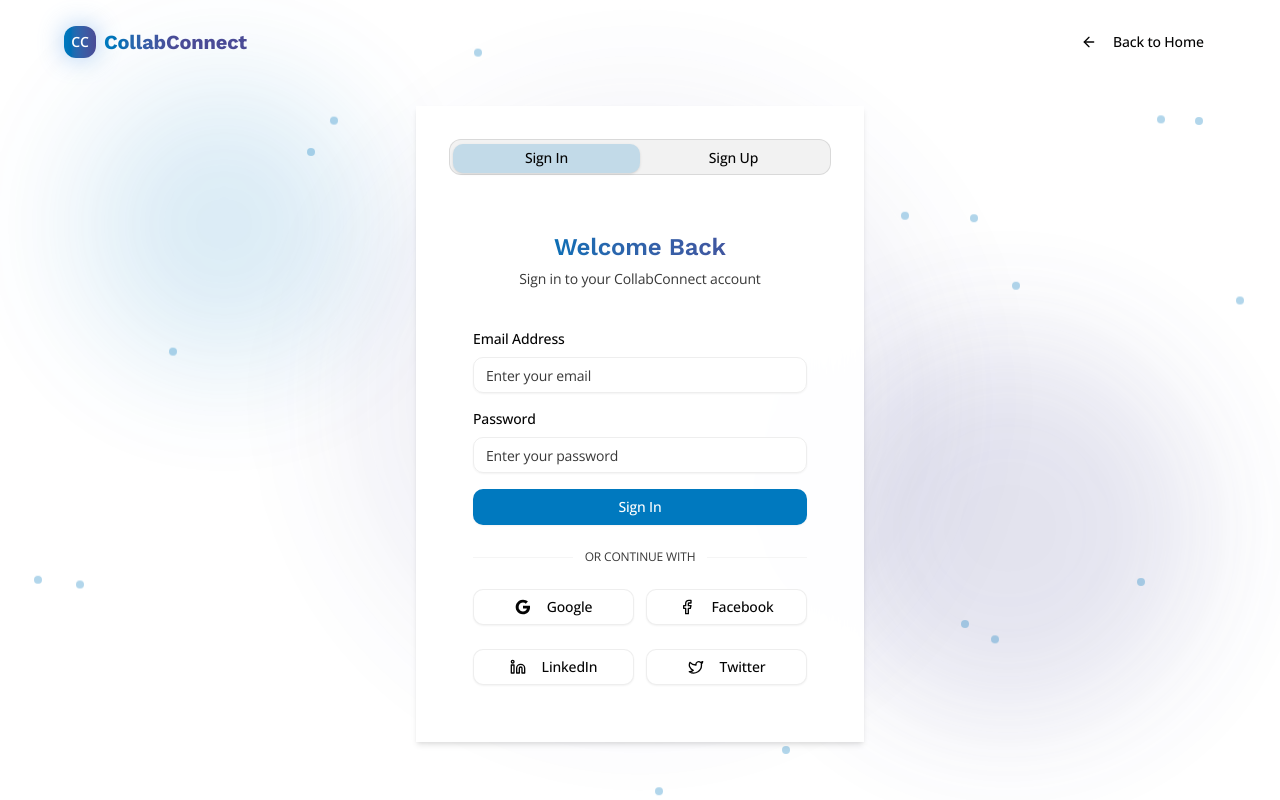
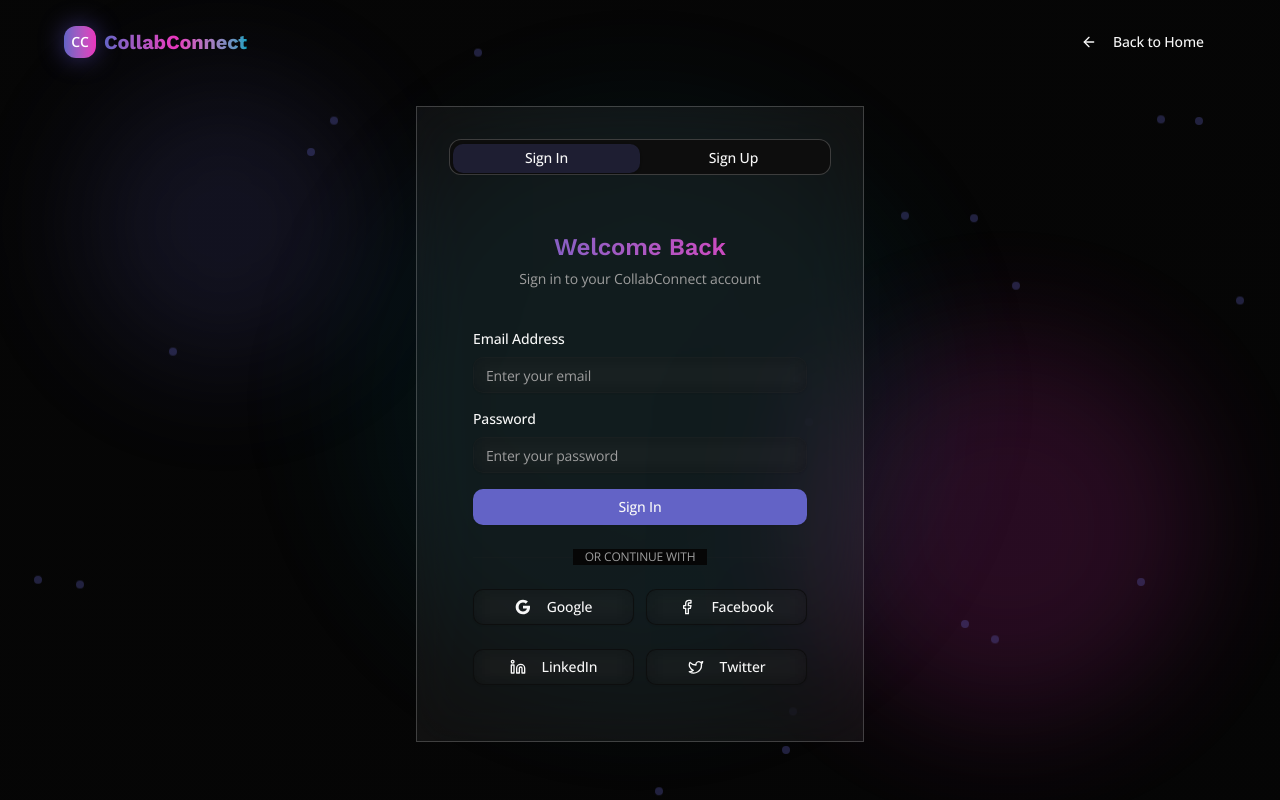
Before and after one commit to NIKHIL69000/Collab-and-connect, a Next.js app: page /login in a window 1280 px wide. Built offline with nearby package versions, Linux system fonts and the light colour scheme.

Commit message:
revert to v26 for stability
Restore previous stable version with minor adjustments

Co-authored-by: null <179580151+NIKHIL69000@users.noreply.github.com>

```diff
--- a/app/globals.css
+++ b/app/globals.css
@@ -4,46 +4,46 @@
 @custom-variant dark (&:is(.dark *));
 
 :root {
-  /* Converting to light theme with white background and professional colors */
-  --background: oklch(1 0 0); /* #ffffff white background */
-  --foreground: oklch(0.11 0 0); /* #1C1C1C dark text for headings */
-  --card: oklch(1 0 0); /* #ffffff white cards */
-  --card-foreground: oklch(0.11 0 0);
-  --popover: oklch(1 0 0);
-  --popover-foreground: oklch(0.11 0 0);
-  --primary: oklch(0.55 0.15 240); /* #4A90E2 professional blue */
-  --primary-foreground: oklch(1 0 0);
-  --secondary: oklch(0.45 0.12 280); /* #8E44AD purple accent */
-  --secondary-foreground: oklch(1 0 0);
-  --muted: oklch(0.96 0 0); /* #f5f5f5 very light gray */
-  --muted-foreground: oklch(0.34 0 0); /* #555555 medium gray for body text */
-  --accent: oklch(0.45 0.12 280); /* #8E44AD purple accent */
-  --accent-foreground: oklch(1 0 0);
-  --destructive: oklch(0.6 0.2 20);
-  --destructive-foreground: oklch(1 0 0);
-  --border: oklch(0.9 0 0); /* Light gray borders */
-  --input: oklch(1 0 0); /* White input backgrounds */
-  --ring: oklch(0.55 0.15 240 / 0.5); /* Primary color focus ring */
-  --chart-1: oklch(0.55 0.15 240); /* Blue */
-  --chart-2: oklch(0.45 0.12 280); /* Purple */
-  --chart-3: oklch(0.65 0.25 340); /* Pink accent */
+  --background: oklch(0.12 0 0); /* #1f1f1f dark background */
+  --foreground: oklch(0.98 0 0); /* #ffffff white text */
+  --card: oklch(0.16 0 0 / 0.8); /* Semi-transparent dark cards for glassmorphism */
+  --card-foreground: oklch(0.98 0 0);
+  --popover: oklch(0.16 0 0 / 0.9);
+  --popover-foreground: oklch(0.98 0 0);
+  --primary: oklch(0.55 0.15 280); /* #6b5ce8 vibrant purple */
+  --primary-foreground: oklch(0.98 0 0);
+  --secondary: oklch(0.65 0.12 220); /* #3bb8f5 neon blue */
+  --secondary-foreground: oklch(0.98 0 0);
+  --muted: oklch(0.16 0 0); /* #2a2a2a medium gray */
+  --muted-foreground: oklch(0.7 0 0);
+  --accent: oklch(0.65 0.25 340); /* #ff3d7f neon pink */
+  --accent-foreground: oklch(0.98 0 0);
+  --destructive: oklch(0.6 0.2 20); /* Red for destructive actions */
+  --destructive-foreground: oklch(0.98 0 0);
+  --border: oklch(0.3 0 0 / 0.3); /* Semi-transparent borders */
+  --input: oklch(0.16 0 0 / 0.8); /* Dark input backgrounds */
+  --ring: oklch(0.55 0.15 280 / 0.5); /* Primary color focus ring */
+  --chart-1: oklch(0.55 0.15 280); /* Purple */
+  --chart-2: oklch(0.65 0.12 220); /* Blue */
+  --chart-3: oklch(0.65 0.25 340); /* Pink */
   --chart-4: oklch(0.7 0.15 60); /* Yellow accent */
   --chart-5: oklch(0.6 0.2 160); /* Green accent */
-  --radius: 0.75rem;
-  --sidebar: oklch(1 0 0);
-  --sidebar-foreground: oklch(0.11 0 0);
-  --sidebar-primary: oklch(0.55 0.15 240);
-  --sidebar-primary-foreground: oklch(1 0 0);
-  --sidebar-accent: oklch(0.45 0.12 280);
-  --sidebar-accent-foreground: oklch(1 0 0);
-  --sidebar-border: oklch(0.9 0 0);
-  --sidebar-ring: oklch(0.55 0.15 240 / 0.5);
+  --radius: 0.75rem; /* Slightly more rounded for modern look */
+  --sidebar: oklch(0.14 0 0); /* Darker sidebar */
+  --sidebar-foreground: oklch(0.98 0 0);
+  --sidebar-primary: oklch(0.55 0.15 280);
+  --sidebar-primary-foreground: oklch(0.98 0 0);
+  --sidebar-accent: oklch(0.65 0.12 220);
+  --sidebar-accent-foreground: oklch(0.98 0 0);
+  --sidebar-border: oklch(0.3 0 0 / 0.3);
+  --sidebar-ring: oklch(0.55 0.15 280 / 0.5);
+  /* Added font family CSS custom properties for proper font configuration */
   --font-work-sans: var(--font-work-sans);
   --font-open-sans: var(--font-open-sans);
 }
 
 .dark {
-  /* Keeping dark mode available but defaulting to light */
+  /* Dark mode uses same values as root for consistent dark theme */
   --background: oklch(0.12 0 0);
   --foreground: oklch(0.98 0 0);
   --card: oklch(0.16 0 0 / 0.8);
@@ -85,27 +85,28 @@
 
   html {
     scroll-behavior: smooth;
-    overflow-x: hidden;
+    overflow-x: hidden; /* Prevent horizontal scroll */
   }
 
   body {
     @apply bg-background text-foreground;
-    /* Removed backdrop-filter for clean light theme */
-    overflow-x: hidden;
+    backdrop-filter: blur(10px);
+    overflow-x: hidden; /* Prevent horizontal scroll */
     min-height: 100vh;
-    min-height: 100dvh;
+    min-height: 100dvh; /* Dynamic viewport height for mobile */
+    /* Enhanced typography with better line height and letter spacing */
     line-height: 1.6;
     letter-spacing: -0.01em;
   }
 
-  /* Enhanced typography hierarchy for professional SaaS look */
+  /* Improved typography hierarchy with consistent spacing */
   h1,
   h2,
   h3,
   h4,
   h5,
   h6 {
-    @apply font-bold text-foreground;
+    @apply font-bold;
     line-height: 1.2;
     letter-spacing: -0.02em;
     margin-bottom: 0.5em;
@@ -139,12 +140,12 @@
   }
 
   p {
-    @apply text-base md:text-lg text-muted-foreground;
+    @apply text-base md:text-lg;
     line-height: 1.7;
     margin-bottom: 1em;
   }
 
-  /* Enhanced spacing utilities for consistent professional layout */
+  /* Enhanced spacing utilities for consistent layout */
   .section-padding {
     @apply py-16 md:py-20 lg:py-24;
   }
@@ -191,35 +192,32 @@
     font-size: clamp(4.5rem, 12vw, 6rem);
   }
 
-  /* Updated glass effects for light theme */
   .glass {
-    background: rgba(255, 255, 255, 0.9);
+    background: rgba(255, 255, 255, 0.1);
     backdrop-filter: blur(10px);
-    border: 1px solid rgba(0, 0, 0, 0.1);
+    border: 1px solid rgba(255, 255, 255, 0.2);
+    will-change: transform; /* Optimize for animations */
+  }
+
+  .glass-card {
+    background: rgba(255, 255, 255, 0.05);
+    backdrop-filter: blur(20px);
+    border: 1px solid rgba(255, 255, 255, 0.1);
     will-change: transform;
   }
 
-  .glass-card {
-    background: rgba(255, 255, 255, 0.95);
-    backdrop-filter: blur(20px);
-    border: 1px solid rgba(0, 0, 0, 0.05);
-    box-shadow: 0 4px 6px -1px rgba(0, 0, 0, 0.1), 0 2px 4px -1px rgba(0, 0, 0, 0.06);
-    will-change: transform;
-  }
-
-  /* Updated glow effects for light theme with blue/purple colors */
   .neon-glow {
-    box-shadow: 0 0 20px rgba(74, 144, 226, 0.3);
+    box-shadow: 0 0 20px rgba(107, 92, 232, 0.3);
     will-change: box-shadow;
   }
 
   .neon-glow-pink {
-    box-shadow: 0 0 20px rgba(142, 68, 173, 0.3);
+    box-shadow: 0 0 20px rgba(255, 61, 127, 0.3);
     will-change: box-shadow;
   }
 
   .neon-glow-blue {
-    box-shadow: 0 0 20px rgba(74, 144, 226, 0.3);
+    box-shadow: 0 0 20px rgba(59, 184, 245, 0.3);
     will-change: box-shadow;
   }
 
@@ -261,7 +259,7 @@
   }
 
   .btn-hover-glow:hover {
-    box-shadow: 0 0 25px rgba(74, 144, 226, 0.4);
+    box-shadow: 0 0 25px rgba(107, 92, 232, 0.4);
     transform: translateY(-1px);
   }
 
@@ -306,12 +304,11 @@
     pointer-events: none;
   }
 
-  /* Updated particle colors for light theme */
   .particle {
     position: absolute;
     background: linear-gradient(45deg, var(--primary), var(--accent));
     border-radius: 50%;
-    opacity: 0.4;
+    opacity: 0.6;
     animation: float-up linear infinite;
   }
 
@@ -348,10 +345,10 @@
   @keyframes animate-glow-pulse {
     0%,
     100% {
-      box-shadow: 0 0 20px rgba(74, 144, 226, 0.3);
+      box-shadow: 0 0 20px rgba(107, 92, 232, 0.3);
     }
     50% {
-      box-shadow: 0 0 30px rgba(74, 144, 226, 0.6);
+      box-shadow: 0 0 30px rgba(107, 92, 232, 0.6);
     }
   }
 
@@ -414,6 +411,7 @@
   --color-sidebar-accent-foreground: var(--sidebar-accent-foreground);
   --color-sidebar-border: var(--sidebar-border);
   --color-sidebar-ring: var(--sidebar-ring);
+  /* Added font family configuration for Tailwind CSS v4 */
   --font-sans: var(--font-open-sans), ui-sans-serif, system-ui, sans-serif;
   --font-serif: var(--font-work-sans), ui-serif, Georgia, serif;
   --font-mono: ui-monospace, SFMono-Regular, "SF Mono", Consolas, "Liberation Mono", Menlo, monospace;
--- a/app/layout.tsx
+++ b/app/layout.tsx
@@ -31,10 +31,10 @@ export const metadata: Metadata = {
     apple: [{ url: "/logo.png", sizes: "180x180", type: "image/png" }],
   },
   viewport: "width=device-width, initial-scale=1",
-  themeColor: "#ffffff",
+  themeColor: "#1a1a1a",
   manifest: "/site.webmanifest",
   other: {
-    "msapplication-TileColor": "#ffffff",
+    "msapplication-TileColor": "#1a1a1a",
     "msapplication-config": "/browserconfig.xml",
   },
 }
@@ -45,7 +45,7 @@ export default function RootLayout({
   children: React.ReactNode
 }>) {
   return (
-    <html lang="en" className={`${workSans.variable} ${openSans.variable}`}>
+    <html lang="en" className={`dark ${workSans.variable} ${openSans.variable}`}>
       <body className="antialiased font-sans">
         <ErrorBoundary>
           <AuthProvider>{children}</AuthProvider>
--- a/app/page.tsx
+++ b/app/page.tsx
@@ -59,31 +59,31 @@ export default function HomePage() {
   return (
     <div
       ref={pageRef}
-      className="min-h-screen bg-gradient-to-br from-background via-background to-muted/30 relative overflow-hidden"
+      className="min-h-screen bg-gradient-to-br from-background via-background to-primary/10 relative overflow-hidden"
     >
       <div className="absolute inset-0 overflow-hidden pointer-events-none">
         <div className="particles"></div>
-        <div className="absolute top-1/4 left-1/4 w-32 h-32 bg-primary/10 rounded-full blur-xl animate-float"></div>
+        <div className="absolute top-1/4 left-1/4 w-32 h-32 bg-primary/20 rounded-full blur-xl animate-float"></div>
         <div
-          className="absolute top-3/4 right-1/4 w-24 h-24 bg-accent/10 rounded-full blur-xl animate-float"
+          className="absolute top-3/4 right-1/4 w-24 h-24 bg-accent/20 rounded-full blur-xl animate-float"
           style={{ animationDelay: "2s" }}
         ></div>
         <div
-          className="absolute bottom-1/4 left-1/3 w-40 h-40 bg-secondary/10 rounded-full blur-xl animate-float"
+          className="absolute bottom-1/4 left-1/3 w-40 h-40 bg-secondary/20 rounded-full blur-xl animate-float"
           style={{ animationDelay: "1s" }}
         ></div>
         <div
-          className="absolute top-1/2 right-1/3 w-28 h-28 bg-primary/8 rounded-full blur-2xl animate-float"
+          className="absolute top-1/2 right-1/3 w-28 h-28 bg-primary/15 rounded-full blur-2xl animate-float"
           style={{ animationDelay: "3s" }}
         ></div>
         <div
-          className="absolute bottom-1/3 right-1/2 w-36 h-36 bg-accent/8 rounded-full blur-2xl animate-float"
+          className="absolute bottom-1/3 right-1/2 w-36 h-36 bg-accent/15 rounded-full blur-2xl animate-float"
           style={{ animationDelay: "4s" }}
         ></div>
 
-        <div className="absolute inset-0 bg-gradient-to-r from-primary/3 via-transparent to-accent/3 animate-pulse"></div>
+        <div className="absolute inset-0 bg-gradient-to-r from-primary/5 via-transparent to-accent/5 animate-pulse"></div>
         <div
-          className="absolute inset-0 bg-gradient-to-b from-transparent via-secondary/3 to-transparent animate-pulse"
+          className="absolute inset-0 bg-gradient-to-b from-transparent via-secondary/5 to-transparent animate-pulse"
           style={{ animationDelay: "1s" }}
         ></div>
       </div>
```
Also changed, not shown: components/layout/header.tsx (+12 -12 lines).
